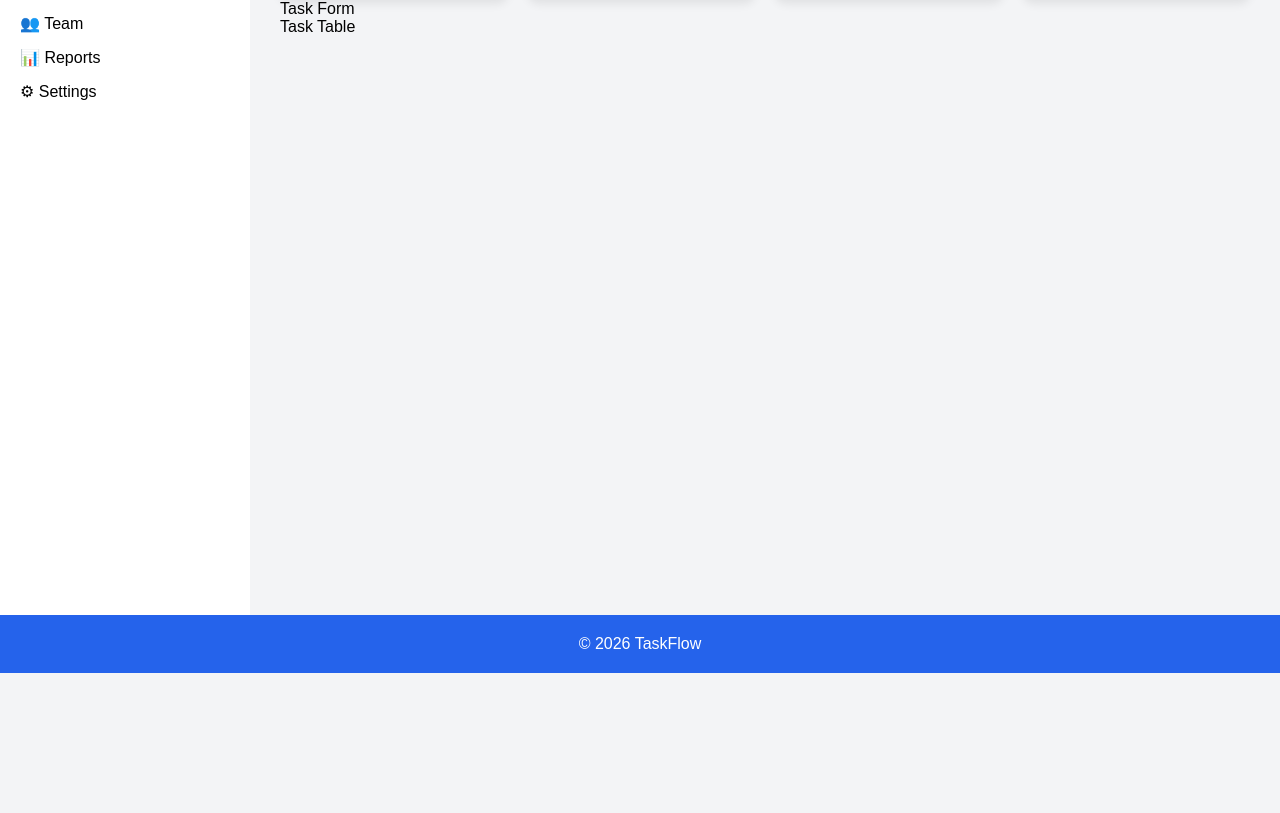
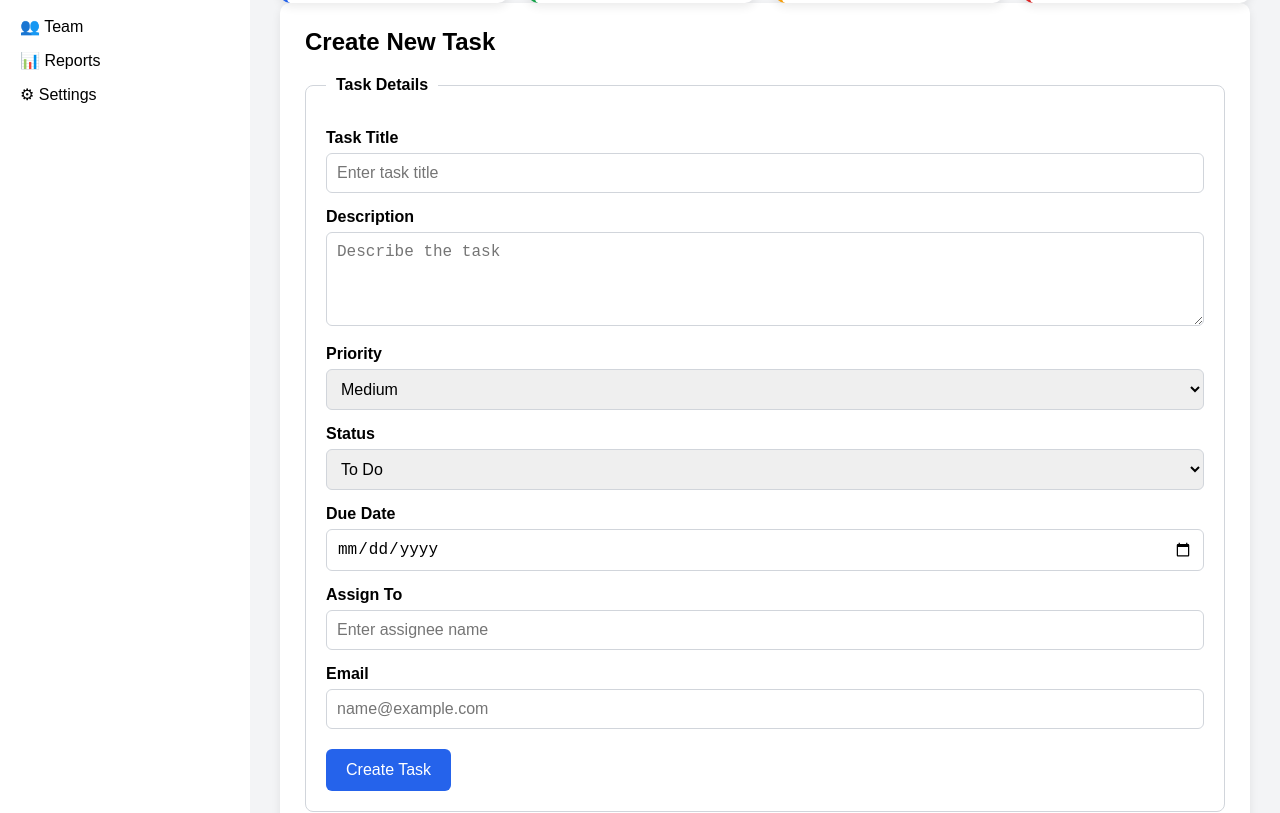
Before and after one commit to freeappstore-online/taskflow, a React (Vite) app in the folder taskflow-react/: page / in a window 1280 px wide. Shown: the part 260-1073 px from the top of the page. Before the commit the page ends 933 px from the top, so only its background shows below. Built offline with nearby package versions, Linux system fonts and the light colour scheme.

Commit message:
Create controlled TaskForm component

```diff
--- a/taskflow-react/src/components/TaskForm/TaskForm.css
+++ b/taskflow-react/src/components/TaskForm/TaskForm.css
@@ -0,0 +1,58 @@
+.task-form-section {
+  background: #ffffff;
+  padding: 25px;
+  border-radius: 10px;
+  margin-bottom: 30px;
+  box-shadow: 0 4px 10px rgba(0, 0, 0, 0.08);
+}
+
+.task-form-section h2 {
+  margin-bottom: 20px;
+}
+
+fieldset {
+  border: 1px solid #d1d5db;
+  padding: 20px;
+  border-radius: 8px;
+}
+
+legend {
+  padding: 0 10px;
+  font-weight: bold;
+}
+
+label {
+  display: block;
+  margin-top: 15px;
+  margin-bottom: 6px;
+  font-weight: 600;
+}
+
+input,
+textarea,
+select {
+  width: 100%;
+  padding: 10px;
+  border: 1px solid #d1d5db;
+  border-radius: 6px;
+  font-size: 16px;
+}
+
+textarea {
+  resize: vertical;
+}
+
+button[type="submit"] {
+  margin-top: 20px;
+  padding: 12px 20px;
+  background: #2563eb;
+  color: white;
+  border: none;
+  border-radius: 6px;
+  cursor: pointer;
+  font-size: 16px;
+}
+
+button[type="submit"]:hover {
+  background: #1d4ed8;
+}
--- a/taskflow-react/src/components/TaskForm/TaskForm.jsx
+++ b/taskflow-react/src/components/TaskForm/TaskForm.jsx
@@ -1,5 +1,134 @@
+import { useState } from "react";
+import "./TaskForm.css";
+
 function TaskForm() {
-  return <section>Task Form</section>;
+  const [task, setTask] = useState({
+    title: "",
+    description: "",
+    priority: "Medium",
+    status: "To Do",
+    dueDate: "",
+    assignee: "",
+    email: "",
+  });
+
+  const handleChange = (event) => {
+    const { name, value } = event.target;
+
+    setTask((previousTask) => ({
+      ...previousTask,
+      [name]: value,
+    }));
+  };
+
+  const handleSubmit = (event) => {
+    event.preventDefault();
+
+    console.log(task);
+
+    setTask({
+      title: "",
+      description: "",
+      priority: "Medium",
+      status: "To Do",
+      dueDate: "",
+      assignee: "",
+      email: "",
+    });
+  };
+
+  return (
+    <section className="task-form-section">
+      <h2>Create New Task</h2>
+
+      <form onSubmit={handleSubmit}>
+        <fieldset>
+          <legend>Task Details</legend>
+
+          <label htmlFor="title">Task Title</label>
+          <input
+            type="text"
+            id="title"
+            name="title"
+            value={task.title}
+            onChange={handleChange}
+            placeholder="Enter task title"
+            required
+            minLength={5}
+            maxLength={100}
+          />
+
+          <label htmlFor="description">Description</label>
+          <textarea
+            id="description"
+            name="description"
+            value={task.description}
+            onChange={handleChange}
+            placeholder="Describe the task"
+            rows="4"
+            maxLength={500}
+          />
+
+          <label htmlFor="priority">Priority</label>
+          <select
+            id="priority"
+            name="priority"
+            value={task.priority}
+            onChange={handleChange}
+          >
+            <option>High</option>
+            <option>Medium</option>
+            <option>Low</option>
+          </select>
+
+          <label htmlFor="status">Status</label>
+          <select
+            id="status"
+            name="status"
+            value={task.status}
+            onChange={handleChange}
+          >
+            <option>To Do</option>
+            <option>In Progress</option>
+            <option>Completed</option>
+          </select>
+
+          <label htmlFor="dueDate">Due Date</label>
+          <input
+            type="date"
+            id="dueDate"
+            name="dueDate"
+            value={task.dueDate}
+            onChange={handleChange}
+            required
+          />
+
+          <label htmlFor="assignee">Assign To</label>
+          <input
+            type="text"
+            id="assignee"
+            name="assignee"
+            value={task.assignee}
+            onChange={handleChange}
+            placeholder="Enter assignee name"
+            required
+          />
+
+          <label htmlFor="email">Email</label>
+          <input
+            type="email"
+            id="email"
+            name="email"
+            value={task.email}
+            onChange={handleChange}
+            placeholder="name@example.com"
+          />
+
+          <button type="submit">Create Task</button>
+        </fieldset>
+      </form>
+    </section>
+  );
 }
 
 export default TaskForm;
```
